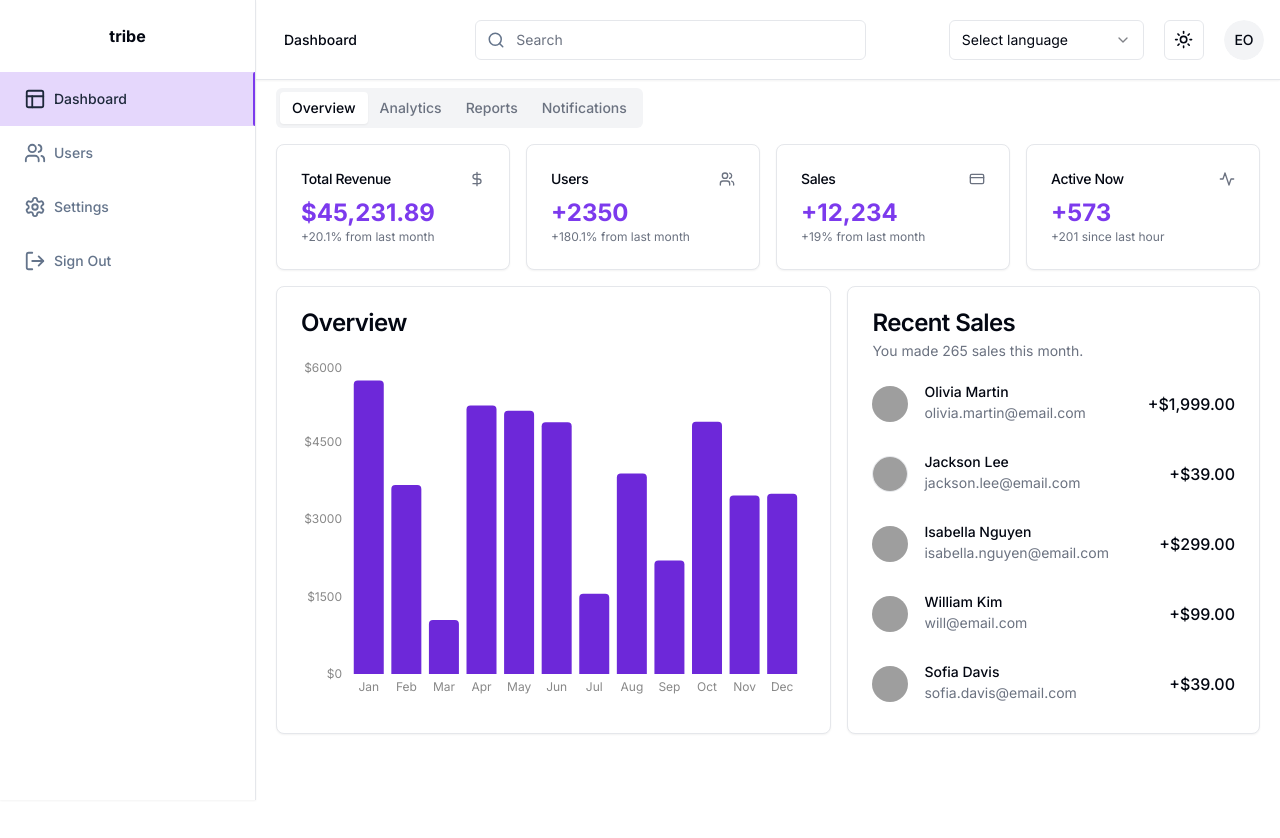
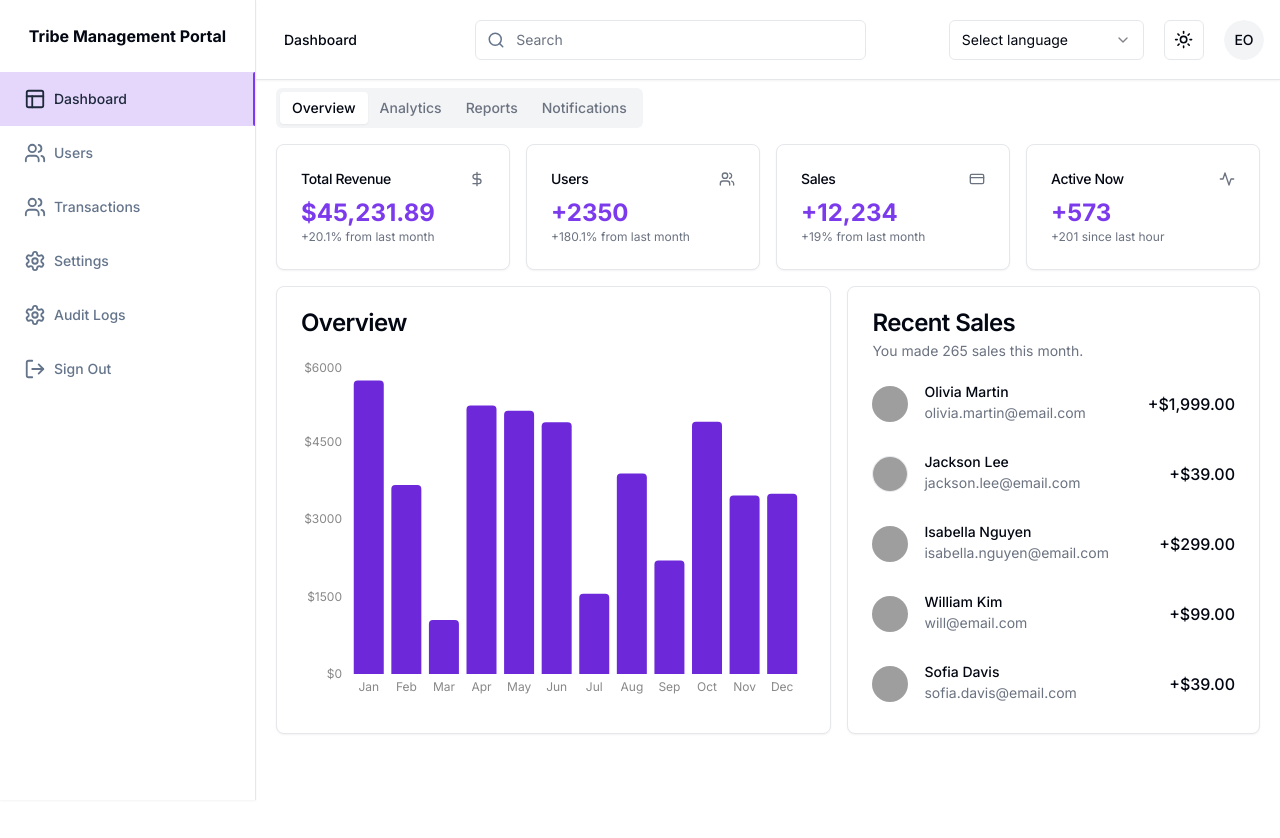
Before and after one commit to frizzyondabeat/tribe, a Next.js app: page / in a window 1280 px wide. Shown: the top 838 px of the page. Built offline with nearby package versions, Linux system fonts and the light colour scheme; grey boxes are pictures that could not be loaded.

Commit message:
updated sidebar with transactins and auditlogs

```diff
--- a/app/(dashboard)/_components/Logo.tsx
+++ b/app/(dashboard)/_components/Logo.tsx
@@ -8,7 +8,7 @@ type LogoProps = {
 const Logo = ({width=130, height=130, ...props}: LogoProps) => {
     return (
         // <Image src="logo.svg" alt={"logo"} width={width} height={height} {...props} />
-        <h1 {...props}>tribe</h1>
+        <h1 {...props}>Tribe Management Portal</h1>
     );
 };
 
--- a/app/(dashboard)/_components/Sidebar.tsx
+++ b/app/(dashboard)/_components/Sidebar.tsx
@@ -16,9 +16,19 @@ const sidebarRoutes = [
         href: "/users"
     },
     {
+        icon: LucideUsers,
+        label: "Transactions",
+        href: "/transactions"
+    },
+    {
         icon: Settings,
         label: "Settings",
         href: "/settings"
+    },
+    {
+        icon: Settings,
+        label: "Audit Logs",
+        href: "/audits"
     },
     {
         icon: LogOut,
```
Also changed, not shown: 1 other file (tests, documents, lock files or other folders).
